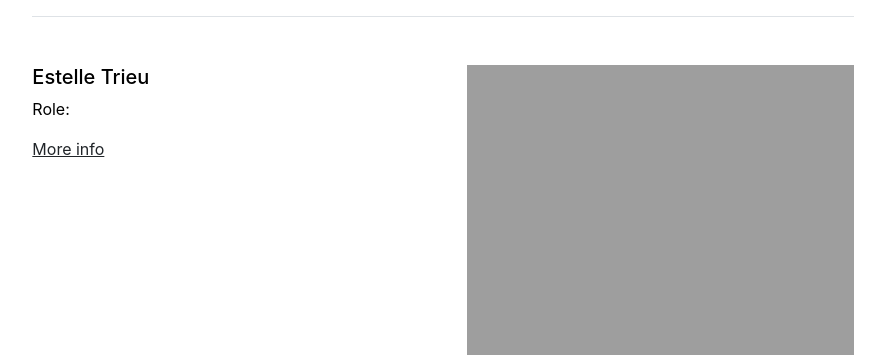
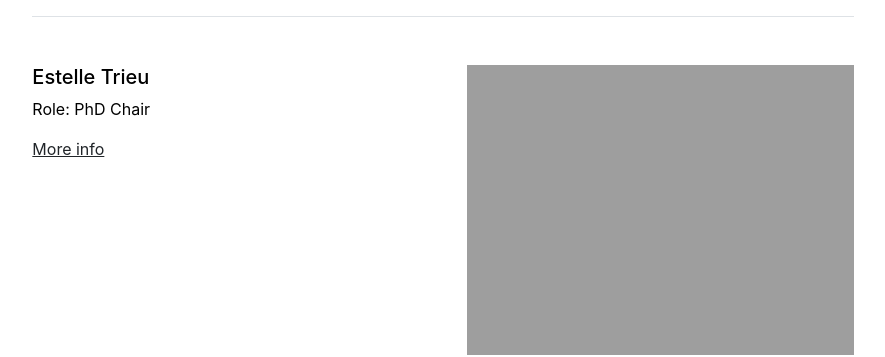
Before and after one commit to gradCSwomen-utah/gradCSwomen-utah.github.io, a Jekyll site: the page built from people.md, in a window 1280 px wide. Shown: the part 207-564 px from the top of the page, without its empty margins (197-1082 px from the left). Built offline with Jekyll 4.4.1, drawn with Linux system fonts in a browser that asks for light colours.

Commit message:
Update settings.yml

```diff
--- a/_data/settings.yml
+++ b/_data/settings.yml
@@ -6,7 +6,7 @@ menu:
 - {name: 'contact', url: '/contact'}
 
 people:
-- {name: 'Estelle Trieu', title: 'Insert role', department: 'Scientific Computing and Imaging Institute', email: 'Estelle.Trieu@hci.utah.edu', image: 'assets/img/primary-investigator.jpg', url: 'primary-investigator'}
+- {name: 'Estelle Trieu', title: 'PhD Chair', role: 'PhD Chair', department: 'Scientific Computing and Imaging Institute', email: 'Estelle.Trieu@hci.utah.edu', image: 'assets/img/primary-investigator.jpg', url: 'primary-investigator'}
 - {name: 'Lab Technician', title: 'Researcher', department: 'Physics & Astronomy', institution: 'Some University', institution_address: '1 Main Street, Canada', phone: '(000) 000-0000', email: 'hello@university.edu', office: 'Science Building 505', image: 'assets/img/lab-technician.jpg', url: 'lab-technician'}
 - {name: 'Graduate Student', title: 'Researcher', department: 'Physics & Astronomy', institution: 'Some University', institution_address: '1 Main Street, Canada', phone: '(000) 000-0000', email: 'hello@university.edu', office: 'Science Building 505', image: 'assets/img/graduate-student.jpg', url: 'graduate-student'}
 
```
